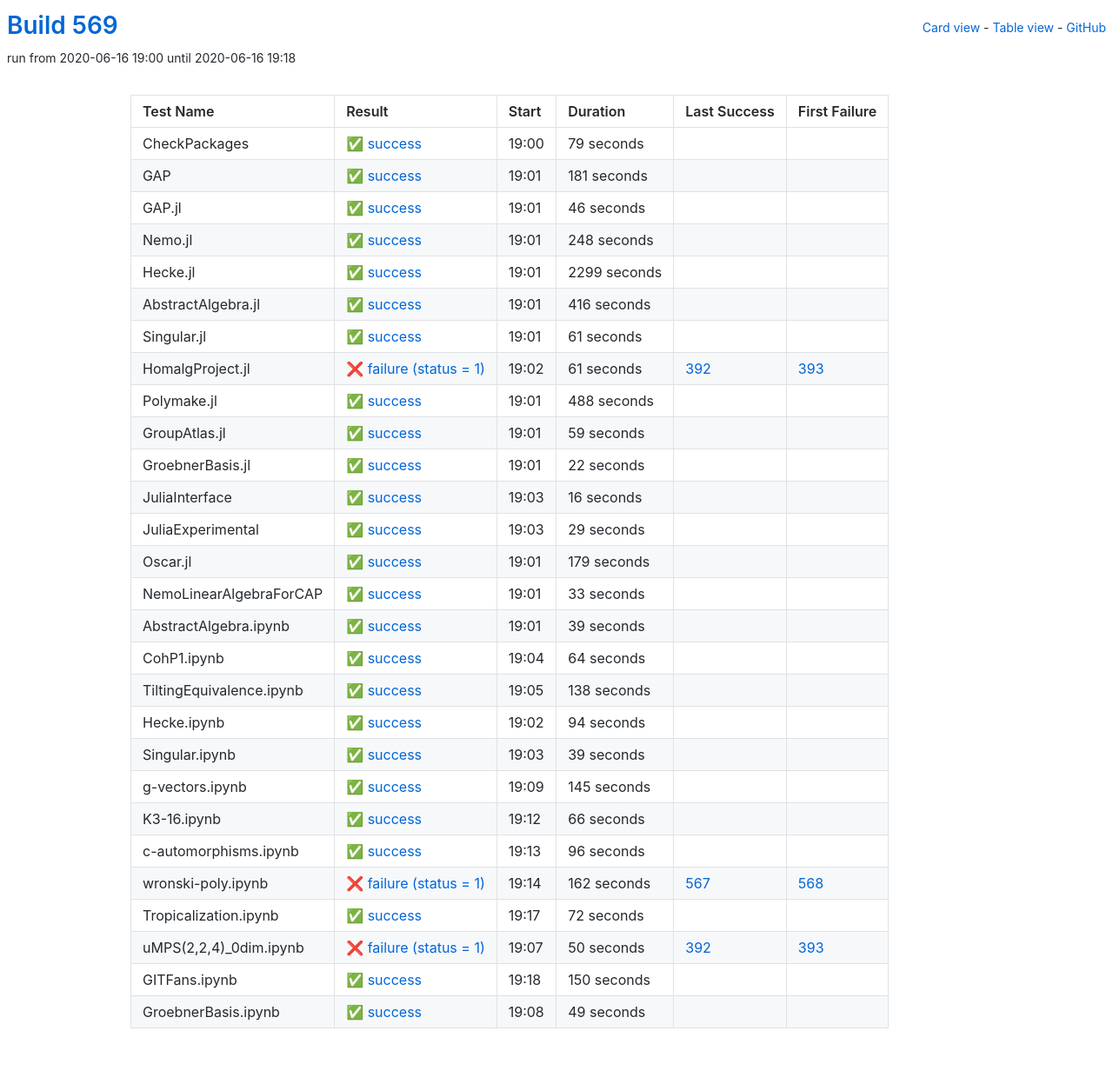
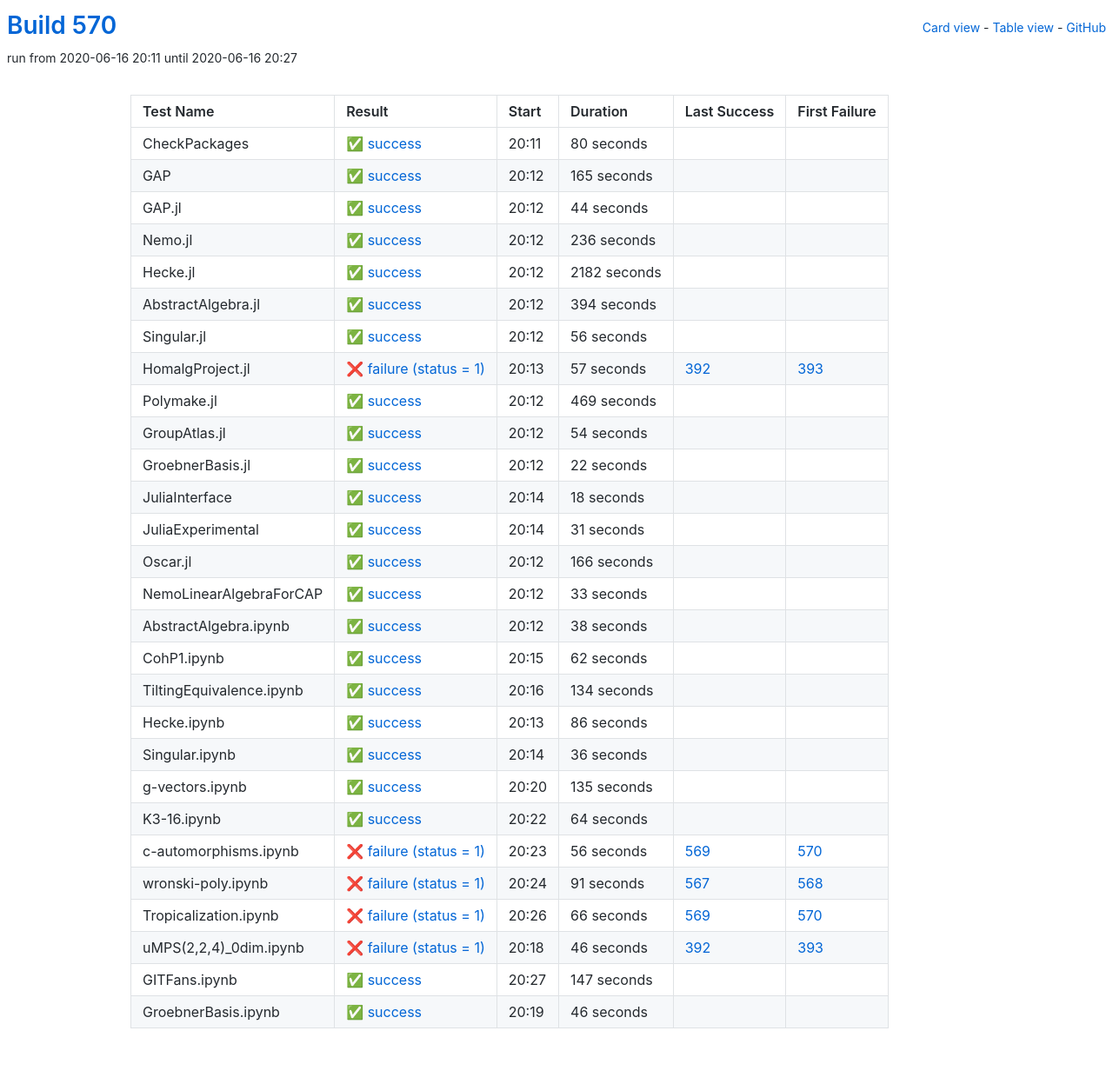
Before and after one commit to oscar-system/oscar-ci-status-1.4, a Jekyll site: the page built from table.html, in a window 1280 px wide. Shown: the whole page at 87% size. Built offline with Jekyll 4.4.1, drawn with Linux system fonts in a browser that asks for light colours.

Commit message:
Build #570

```diff
--- a/_data/ci.yml
+++ b/_data/ci.yml
@@ -1,6 +1,6 @@
 ---
-build: 569
-build_url: https://oscarci.mathematik.uni-kl.de/job/oscar-julia-1.4/569/
+build: 570
+build_url: https://oscarci.mathematik.uni-kl.de/job/oscar-julia-1.4/570/
 job: oscar-julia-1.4
 organization: oscar-system
 repo: oscar-ci-status-1.4
@@ -8,128 +8,128 @@ repourl: https://github.com/oscar-system/oscar-ci-status-1.4
 tests:
 - name: CheckPackages
   id: checkpackages
-  log: https://oscarci.mathematik.uni-kl.de/job/oscar-julia-1.4/569/artifact/logs/build-569/CheckPackages.log
-  start: 2020-06-16 19:00
+  log: https://oscarci.mathematik.uni-kl.de/job/oscar-julia-1.4/570/artifact/logs/build-570/CheckPackages.log
+  start: 2020-06-16 20:11
   success: true
   exitcode: 0
   status: success
-  duration: 79
+  duration: 80
   last_success: false
   last_success_url:
   first_failure: false
   first_failure_url:
 - name: GAP
   id: gap
-  log: https://oscarci.mathematik.uni-kl.de/job/oscar-julia-1.4/569/artifact/logs/build-569/GAP.log
-  start: 2020-06-16 19:01
+  log: https://oscarci.mathematik.uni-kl.de/job/oscar-julia-1.4/570/artifact/logs/build-570/GAP.log
+  start: 2020-06-16 20:12
   success: true
   exitcode: 0
   status: success
-  duration: 181
+  duration: 165
   last_success: false
   last_success_url:
   first_failure: false
   first_failure_url:
 - name: GAP.jl
   id: gap-jl
-  log: https://oscarci.mathematik.uni-kl.de/job/oscar-julia-1.4/569/artifact/logs/build-569/GAP.jl.log
-  start: 2020-06-16 19:01
+  log: https://oscarci.mathematik.uni-kl.de/job/oscar-julia-1.4/570/artifact/logs/build-570/GAP.jl.log
+  start: 2020-06-16 20:12
   success: true
   exitcode: 0
   status: success
-  duration: 46
+  duration: 44
   last_success: false
   last_success_url:
   first_failure: false
   first_failure_url:
 - name: Nemo.jl
   id: nemo-jl
-  log: https://oscarci.mathematik.uni-kl.de/job/oscar-julia-1.4/569/artifact/logs/build-569/Nemo.jl.log
-  start: 2020-06-16 19:01
+  log: https://oscarci.mathematik.uni-kl.de/job/oscar-julia-1.4/570/artifact/logs/build-570/Nemo.jl.log
+  start: 2020-06-16 20:12
   success: true
   exitcode: 0
   status: success
-  duration: 248
+  duration: 236
   last_success: false
   last_success_url:
   first_failure: false
   first_failure_url:
 - name: Hecke.jl
   id: hecke-jl
-  log: https://oscarci.mathematik.uni-kl.de/job/oscar-julia-1.4/569/artifact/logs/build-569/Hecke.jl.log
-  start: 2020-06-16 19:01
+  log: https://oscarci.mathematik.uni-kl.de/job/oscar-julia-1.4/570/artifact/logs/build-570/Hecke.jl.log
+  start: 2020-06-16 20:12
   success: true
   exitcode: 0
   status: success
-  duration: 2299
+  duration: 2182
   last_success: false
   last_success_url:
   first_failure: false
   first_failure_url:
 - name: AbstractAlgebra.jl
   id: abstractalgebra-jl
-  log: https://oscarci.mathematik.uni-kl.de/job/oscar-julia-1.4/569/artifact/logs/build-569/AbstractAlgebra.jl.log
-  start: 2020-06-16 19:01
+  log: https://oscarci.mathematik.uni-kl.de/job/oscar-julia-1.4/570/artifact/logs/build-570/AbstractAlgebra.jl.log
+  start: 2020-06-16 20:12
   success: true
   exitcode: 0
   status: success
-  duration: 416
+  duration: 394
   last_success: false
   last_success_url:
   first_failure: false
   first_failure_url:
 - name: Singular.jl
   id: singular-jl
-  log: https://oscarci.mathematik.uni-kl.de/job/oscar-julia-1.4/569/artifact/logs/build-569/Singular.jl.log
-  start: 2020-06-16 19:01
+  log: https://oscarci.mathematik.uni-kl.de/job/oscar-julia-1.4/570/artifact/logs/build-570/Singular.jl.log
+  start: 2020-06-16 20:12
   success: true
   exitcode: 0
   status: success
-  duration: 61
+  duration: 56
   last_success: false
   last_success_url:
   first_failure: false
   first_failure_url:
 - name: HomalgProject.jl
   id: homalgproject-jl
-  log: https://oscarci.mathematik.uni-kl.de/job/oscar-julia-1.4/569/artifact/logs/build-569/HomalgProject.jl.log
-  start: 2020-06-16 19:02
+  log: https://oscarci.mathematik.uni-kl.de/job/oscar-julia-1.4/570/artifact/logs/build-570/HomalgProject.jl.log
+  start: 2020-06-16 20:13
   success: false
   exitcode: 1
   status: failure
-  duration: 61
+  duration: 57
   last_success: 392
   last_success_url: https://oscarci.mathematik.uni-kl.de/job/oscar-julia-1.4/392/
   first_failure: 393
   first_failure_url: https://oscarci.mathematik.uni-kl.de/job/oscar-julia-1.4/393/
 - name: Polymake.jl
   id: polymake-jl
-  log: https://oscarci.mathematik.uni-kl.de/job/oscar-julia-1.4/569/artifact/logs/build-569/Polymake.jl.log
-  start: 2020-06-16 19:01
+  log: https://oscarci.mathematik.uni-kl.de/job/oscar-julia-1.4/570/artifact/logs/build-570/Polymake.jl.log
+  start: 2020-06-16 20:12
   success: true
   exitcode: 0
   status: success
-  duration: 488
+  duration: 469
   last_success: false
   last_success_url:
   first_failure: false
   first_failure_url:
 - name: GroupAtlas.jl
   id: groupatlas-jl
-  log: https://oscarci.mathematik.uni-kl.de/job/oscar-julia-1.4/569/artifact/logs/build-569/GroupAtlas.jl.log
-  start: 2020-06-16 19:01
+  log: https://oscarci.mathematik.uni-kl.de/job/oscar-julia-1.4/570/artifact/logs/build-570/GroupAtlas.jl.log
+  start: 2020-06-16 20:12
   success: true
   exitcode: 0
   status: success
-  duration: 59
+  duration: 54
   last_success: false
   last_success_url:
   first_failure: false
   first_failure_url:
 - name: GroebnerBasis.jl
   id: groebnerbasis-jl
-  log: https://oscarci.mathematik.uni-kl.de/job/oscar-julia-1.4/569/artifact/logs/build-569/GroebnerBasis.jl.log
-  start: 2020-06-16 19:01
+  log: https://oscarci.mathematik.uni-kl.de/job/oscar-julia-1.4/570/artifact/logs/build-570/GroebnerBasis.jl.log
+  start: 2020-06-16 20:12
   success: true
   exitcode: 0
   status: success
@@ -140,44 +140,44 @@ tests:
   first_failure_url:
 - name: JuliaInterface
   id: juliainterface
-  log: https://oscarci.mathematik.uni-kl.de/job/oscar-julia-1.4/569/artifact/logs/build-569/JuliaInterface.log
-  start: 2020-06-16 19:03
+  log: https://oscarci.mathematik.uni-kl.de/job/oscar-julia-1.4/570/artifact/logs/build-570/JuliaInterface.log
+  start: 2020-06-16 20:14
   success: true
   exitcode: 0
   status: success
-  duration: 16
+  duration: 18
   last_success: false
   last_success_url:
   first_failure: false
   first_failure_url:
 - name: JuliaExperimental
   id: juliaexperimental
-  log: https://oscarci.mathematik.uni-kl.de/job/oscar-julia-1.4/569/artifact/logs/build-569/JuliaExperimental.log
-  start: 2020-06-16 19:03
+  log: https://oscarci.mathematik.uni-kl.de/job/oscar-julia-1.4/570/artifact/logs/build-570/JuliaExperimental.log
+  start: 2020-06-16 20:14
   success: true
   exitcode: 0
   status: success
-  duration: 29
+  duration: 31
   last_success: false
   last_success_url:
   first_failure: false
   first_failure_url:
 - name: Oscar.jl
   id: oscar-jl
-  log: https://oscarci.mathematik.uni-kl.de/job/oscar-julia-1.4/569/artifact/logs/build-569/Oscar.jl.log
-  start: 2020-06-16 19:01
+  log: https://oscarci.mathematik.uni-kl.de/job/oscar-julia-1.4/570/artifact/logs/build-570/Oscar.jl.log
+  start: 2020-06-16 20:12
   success: true
   exitcode: 0
   status: success
-  duration: 179
+  duration: 166
   last_success: false
   last_success_url:
   first_failure: false
   first_failure_url:
 - name: NemoLinearAlgebraForCAP
   id: nemolinearalgebraforcap
-  log: https://oscarci.mathematik.uni-kl.de/job/oscar-julia-1.4/569/artifact/logs/build-569/NemoLinearAlgebraForCAP.log
-  start: 2020-06-16 19:01
+  log: https://oscarci.mathematik.uni-kl.de/job/oscar-julia-1.4/570/artifact/logs/build-570/NemoLinearAlgebraForCAP.log
+  start: 2020-06-16 20:12
   success: true
   exitcode: 0
   status: success
@@ -188,20 +188,80 @@ tests:
   first_failure_url:
 - name: AbstractAlgebra.ipynb
   id: abstractalgebra-ipynb
-  log: https://oscarci.mathematik.uni-kl.de/job/oscar-julia-1.4/569/artifact/logs/build-569/AbstractAlgebra.ipynb.log
-  start: 2020-06-16 19:01
+  log: https://oscarci.mathematik.uni-kl.de/job/oscar-julia-1.4/570/artifact/logs/build-570/AbstractAlgebra.ipynb.log
+  start: 2020-06-16 20:12
   success: true
   exitcode: 0
   status: success
-  duration: 39
+  duration: 38
   last_success: false
   last_success_url:
   first_failure: false
   first_failure_url:
 - name: CohP1.ipynb
   id: cohp1-ipynb
-  log: https://oscarci.mathematik.uni-kl.de/job/oscar-julia-1.4/569/artifact/logs/build-569/CohP1.ipynb.log
-  start: 2020-06-16 19:04
+  log: https://oscarci.mathematik.uni-kl.de/job/oscar-julia-1.4/570/artifact/logs/build-570/CohP1.ipynb.log
+  start: 2020-06-16 20:15
+  success: true
+  exitcode: 0
+  status: success
+  duration: 62
+  last_success: false
+  last_success_url:
+  first_failure: false
+  first_failure_url:
+- name: TiltingEquivalence.ipynb
+  id: tiltingequivalence-ipynb
+  log: https://oscarci.mathematik.uni-kl.de/job/oscar-julia-1.4/570/artifact/logs/build-570/TiltingEquivalence.ipynb.log
+  start: 2020-06-16 20:16
+  success: true
+  exitcode: 0
+  status: success
+  duration: 134
+  last_success: false
+  last_success_url:
+  first_failure: false
+  first_failure_url:
+- name: Hecke.ipynb
+  id: hecke-ipynb
+  log: https://oscarci.mathematik.uni-kl.de/job/oscar-julia-1.4/570/artifact/logs/build-570/Hecke.ipynb.log
+  start: 2020-06-16 20:13
+  success: true
+  exitcode: 0
+  status: success
+  duration: 86
+  last_success: false
+  last_success_url:
+  first_failure: false
+  first_failure_url:
+- name: Singular.ipynb
+  id: singular-ipynb
+  log: https://oscarci.mathematik.uni-kl.de/job/oscar-julia-1.4/570/artifact/logs/build-570/Singular.ipynb.log
+  start: 2020-06-16 20:14
+  success: true
+  exitcode: 0
+  status: success
+  duration: 36
+  last_success: false
+  last_success_url:
+  first_failure: false
+  first_failure_url:
+- name: g-vectors.ipynb
+  id: g-vectors-ipynb
+  log: https://oscarci.mathematik.uni-kl.de/job/oscar-julia-1.4/570/artifact/logs/build-570/g-vectors.ipynb.log
+  start: 2020-06-16 20:20
+  success: true
+  exitcode: 0
+  status: success
+  duration: 135
+  last_success: false
+  last_success_url:
+  first_failure: false
+  first_failure_url:
+- name: K3-16.ipynb
+  id: k3-16-ipynb
+  log: https://oscarci.mathematik.uni-kl.de/job/oscar-julia-1.4/570/artifact/logs/build-570/K3-16.ipynb.log
+  start: 2020-06-16 20:22
   success: true
   exitcode: 0
   status: success
@@ -210,134 +270,74 @@ tests:
   last_success_url:
   first_failure: false
   first_failure_url:
-- name: TiltingEquivalence.ipynb
-  id: tiltingequivalence-ipynb
-  log: https://oscarci.mathematik.uni-kl.de/job/oscar-julia-1.4/569/artifact/logs/build-569/TiltingEquivalence.ipynb.log
-  start: 2020-06-16 19:05
-  success: true
-  exitcode: 0
-  status: success
-  duration: 138
-  last_success: false
-  last_success_url:
-  first_failure: false
-  first_failure_url:
-- name: Hecke.ipynb
-  id: hecke-ipynb
-  log: https://oscarci.mathematik.uni-kl.de/job/oscar-julia-1.4/569/artifact/logs/build-569/Hecke.ipynb.log
-  start: 2020-06-16 19:02
-  success: true
-  exitcode: 0
-  status: success
-  duration: 94
-  last_success: false
-  last_success_url:
-  first_failure: false
-  first_failure_url:
-- name: Singular.ipynb
-  id: singular-ipynb
-  log: https://oscarci.mathematik.uni-kl.de/job/oscar-julia-1.4/569/artifact/logs/build-569/Singular.ipynb.log
-  start: 2020-06-16 19:03
-  success: true
-  exitcode: 0
-  status: success
-  duration: 39
-  last_success: false
-  last_success_url:
-  first_failure: false
-  first_failure_url:
-- name: g-vectors.ipynb
-  id: g-vectors-ipynb
-  log: https://oscarci.mathematik.uni-kl.de/job/oscar-julia-1.4/569/artifact/logs/build-569/g-vectors.ipynb.log
-  start: 2020-06-16 19:09
-  success: true
-  exitcode: 0
-  status: success
-  duration: 145
-  last_success: false
-  last_success_url:
-  first_failure: false
-  first_failure_url:
-- name: K3-16.ipynb
-  id: k3-16-ipynb
-  log: https://oscarci.mathematik.uni-kl.de/job/oscar-julia-1.4/569/artifact/logs/build-569/K3-16.ipynb.log
-  start: 2020-06-16 19:12
-  success: true
-  exitcode: 0
-  status: success
-  duration: 66
-  last_success: false
-  last_success_url:
-  first_failure: false
-  first_failure_url:
 - name: c-automorphisms.ipynb
   id: c-automorphisms-ipynb
-  log: https://oscarci.mathematik.uni-kl.de/job/oscar-julia-1.4/569/artifact/logs/build-569/c-automorphisms.ipynb.log
-  start: 2020-06-16 19:13
-  success: true
-  exitcode: 0
-  status: success
-  duration: 96
-  last_success: false
-  last_success_url:
-  first_failure: false
-  first_failure_url:
-- name: wronski-poly.ipynb
-  id: wronski-poly-ipynb
-  log: https://oscarci.mathematik.uni-kl.de/job/oscar-julia-1.4/569/artifact/logs/build-569/wronski-poly.ipynb.log
-  start: 2020-06-16 19:14
+  log: https://oscarci.mathematik.uni-kl.de/job/oscar-julia-1.4/570/artifact/logs/build-570/c-automorphisms.ipynb.log
+  start: 2020-06-16 20:23
   success: false
   exitcode: 1
   status: failure
-  duration: 162
+  duration: 56
+  last_success: 569
+  last_success_url: https://oscarci.mathematik.uni-kl.de/job/oscar-julia-1.4/569/
+  first_failure: 570
+  first_failure_url: https://oscarci.mathematik.uni-kl.de/job/oscar-julia-1.4/570/
+- name: wronski-poly.ipynb
+  id: wronski-poly-ipynb
+  log: https://oscarci.mathematik.uni-kl.de/job/oscar-julia-1.4/570/artifact/logs/build-570/wronski-poly.ipynb.log
+  start: 2020-06-16 20:24
+  success: false
+  exitcode: 1
+  status: failure
+  duration: 91
   last_success: 567
   last_success_url: https://oscarci.mathematik.uni-kl.de/job/oscar-julia-1.4/567/
   first_failure: 568
   first_failure_url: https://oscarci.mathematik.uni-kl.de/job/oscar-julia-1.4/568/
 - name: Tropicalization.ipynb
   id: tropicalization-ipynb
-  log: https://oscarci.mathematik.uni-kl.de/job/oscar-julia-1.4/569/artifact/logs/build-569/Tropicalization.ipynb.log
-  start: 2020-06-16 19:17
-  success: true
-  exitcode: 0
-  status: success
-  duration: 72
-  last_success: false
-  last_success_url:
-  first_failure: false
-  first_failure_url:
-- name: uMPS(2,2,4)_0dim.ipynb
-  id: umps-2-2-4-0dim-ipynb
-  log: https://oscarci.mathematik.uni-kl.de/job/oscar-julia-1.4/569/artifact/logs/build-569/uMPS-2-2-4-_0dim.ipynb.log
-  start: 2020-06-16 19:07
+  log: https://oscarci.mathematik.uni-kl.de/job/oscar-julia-1.4/570/artifact/logs/build-570/Tropicalization.ipynb.log
+  start: 2020-06-16 20:26
   success: false
   exitcode: 1
   status: failure
-  duration: 50
+  duration: 66
+  last_success: 569
+  last_success_url: https://oscarci.mathematik.uni-kl.de/job/oscar-julia-1.4/569/
+  first_failure: 570
+  first_failure_url: https://oscarci.mathematik.uni-kl.de/job/oscar-julia-1.4/570/
+- name: uMPS(2,2,4)_0dim.ipynb
+  id: umps-2-2-4-0dim-ipynb
+  log: https://oscarci.mathematik.uni-kl.de/job/oscar-julia-1.4/570/artifact/logs/build-570/uMPS-2-2-4-_0dim.ipynb.log
+  start: 2020-06-16 20:18
+  success: false
+  exitcode: 1
+  status: failure
+  duration: 46
   last_success: 392
   last_success_url: https://oscarci.mathematik.uni-kl.de/job/oscar-julia-1.4/392/
   first_failure: 393
   first_failure_url: https://oscarci.mathematik.uni-kl.de/job/oscar-julia-1.4/393/
 - name: GITFans.ipynb
   id: gitfans-ipynb
-  log: https://oscarci.mathematik.uni-kl.de/job/oscar-julia-1.4/569/artifact/logs/build-569/GITFans.ipynb.log
-  start: 2020-06-16 19:18
+  log: https://oscarci.mathematik.uni-kl.de/job/oscar-julia-1.4/570/artifact/logs/build-570/GITFans.ipynb.log
+  start: 2020-06-16 20:27
   success: true
   exitcode: 0
   status: success
-  duration: 150
+  duration: 147
   last_success: false
   last_success_url:
   first_failure: false
   first_failure_url:
 - name: GroebnerBasis.ipynb
   id: groebnerbasis-ipynb
-  log: https://oscarci.mathematik.uni-kl.de/job/oscar-julia-1.4/569/artifact/logs/build-569/GroebnerBasis.ipynb.log
-  start: 2020-06-16 19:08
+  log: https://oscarci.mathematik.uni-kl.de/job/oscar-julia-1.4/570/artifact/logs/build-570/GroebnerBasis.ipynb.log
+  start: 2020-06-16 20:19
   success: true
   exitcode: 0
   status: success
-  duration: 49
+  duration: 46
   last_success: false
   last_success_url:
   first_failure: false
```
Also changed, not shown: README.md.
